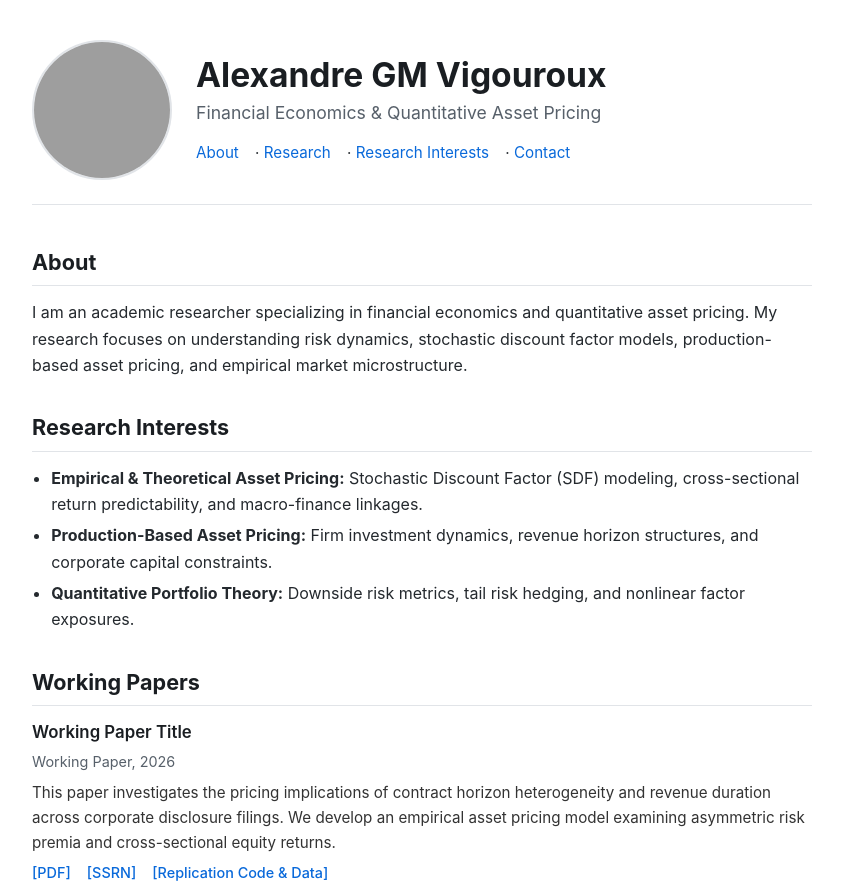
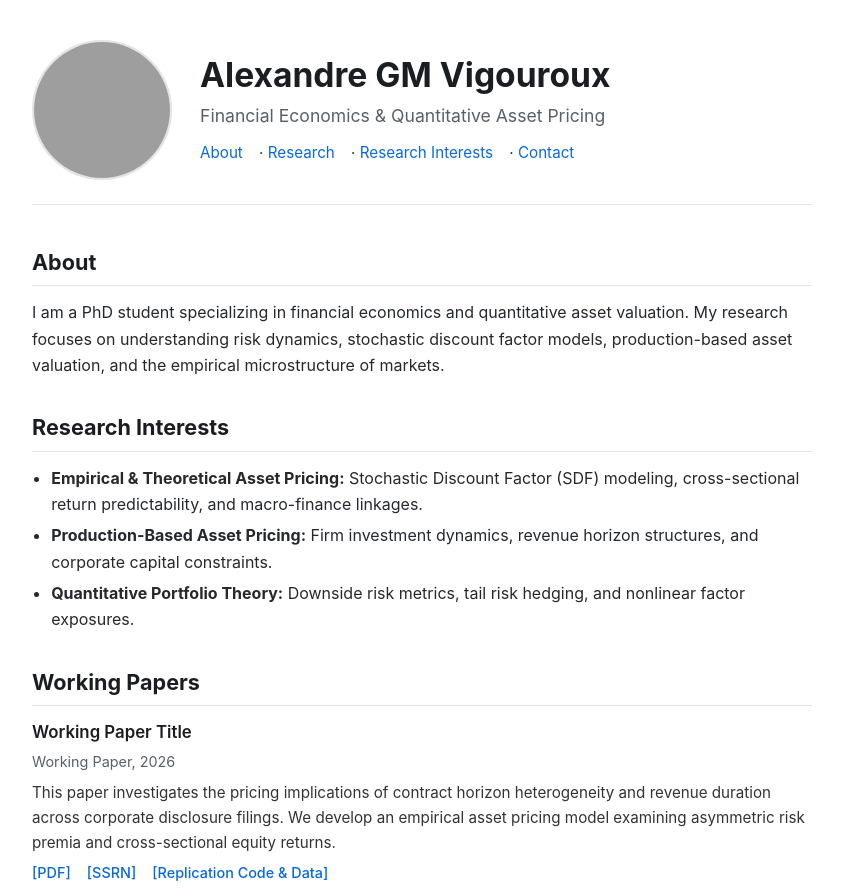
Before and after one commit to AlexandreGMVigouroux/AlexandreGMVigouroux.github.io, a plain HTML site: page index.html in a window 1280 px wide. Shown: the top 888 px of the page, without its empty margins (218-1061 px from the left). Drawn offline with Linux system fonts and the light colour scheme; grey boxes are pictures that could not be loaded.

Commit message:
Update index.html

```diff
--- a/index.html
+++ b/index.html
@@ -12,6 +12,7 @@
       --link-hover: #044289;
       --border-color: #e1e4e8;
       --muted-color: #57606a;
+      --bg-light: #f6f8fa;
     }
 
     * {
@@ -27,18 +28,17 @@
       padding: 0 20px;
     }
 
-    /* En-tête flexible et adaptatif */
+    /* En-tête */
     header {
       display: flex;
       flex-direction: row;
       align-items: center;
-      gap: 24px;
+      gap: 28px;
       margin-bottom: 2.5rem;
       border-bottom: 1px solid var(--border-color);
       padding-bottom: 1.5rem;
     }
 
-    /* Style et taille stricte de la photo */
     .profile-photo {
       width: 140px;
       min-width: 140px;
@@ -46,27 +46,30 @@
       border-radius: 50%;
       object-fit: cover;
       border: 2px solid var(--border-color);
-      background-color: #f6f8fa;
+      background-color: var(--bg-light);
     }
 
-    .header-text {
-      flex: 1;
+    .header-content {
+      display: flex;
+      flex-direction: column;
+      gap: 6px;
     }
 
     h1 {
       font-size: 2.1rem;
       color: var(--heading-color);
-      margin: 0 0 0.2rem 0;
+      margin: 0;
       line-height: 1.2;
     }
 
     .subtitle {
       font-size: 1.1rem;
       color: var(--muted-color);
-      margin-bottom: 0.8rem;
+      margin: 0;
     }
 
     .nav-links {
+      margin-top: 4px;
       font-size: 0.95rem;
     }
 
@@ -74,7 +77,7 @@
       margin-right: 12px;
     }
 
-    /* Adaptation sur écran de smartphone */
+    /* Adaptation pour les écrans mobiles */
     @media (max-width: 600px) {
       header {
         flex-direction: column;
@@ -162,33 +165,32 @@
 <body>
 
   <header>
-    <!-- Vérifiez que le nom du fichier image correspond exactement (ex: photo.jpg, photo.png) -->
-    <img src="./AGMProfile.jpg" alt="Alexandre GM Vigouroux" class="profile-photo">
-    <div class="header-text">
+    <img src="AGMProfile.jpg" alt="Alexandre GM Vigouroux" class="profile-photo">
+    <div class="header-content">
       <h1>Alexandre GM Vigouroux</h1>
-      <div class="subtitle">Financial Economics & Quantitative Asset Pricing</div>
-      <div class="nav-links">
+      <div class="subtitle">Financial Economics &amp; Quantitative Asset Pricing</div>
+      <nav class="nav-links">
         <a href="#about">About</a> &middot;
         <a href="#research">Research</a> &middot;
         <a href="#interests">Research Interests</a> &middot;
         <a href="#contact">Contact</a>
-      </div>
+      </nav>
     </div>
   </header>
 
   <section id="about">
     <h2>About</h2>
     <p>
-      I am an academic researcher specializing in financial economics and quantitative asset pricing.
+      I am a PhD student specializing in financial economics and quantitative asset valuation.
       My research focuses on understanding risk dynamics, stochastic discount factor models,
-      production-based asset pricing, and empirical market microstructure.
+      production-based asset valuation, and the empirical microstructure of markets.
     </p>
   </section>
 
   <section id="interests">
     <h2>Research Interests</h2>
     <ul>
-      <li><strong>Empirical & Theoretical Asset Pricing:</strong> Stochastic Discount Factor (SDF) modeling, cross-sectional return predictability, and macro-finance linkages.</li>
+      <li><strong>Empirical &amp; Theoretical Asset Pricing:</strong> Stochastic Discount Factor (SDF) modeling, cross-sectional return predictability, and macro-finance linkages.</li>
       <li><strong>Production-Based Asset Pricing:</strong> Firm investment dynamics, revenue horizon structures, and corporate capital constraints.</li>
       <li><strong>Quantitative Portfolio Theory:</strong> Downside risk metrics, tail risk hedging, and nonlinear factor exposures.</li>
     </ul>
@@ -206,13 +208,13 @@
       <div class="paper-links">
         <a href="#">[PDF]</a>
         <a href="#">[SSRN]</a>
-        <a href="#">[Replication Code & Data]</a>
+        <a href="#">[Replication Code &amp; Data]</a>
       </div>
     </div>
   </section>
 
   <section id="contact">
-    <h2>Contact & Links</h2>
+    <h2>Contact &amp; Links</h2>
     <p>
       <strong>Email:</strong> <a href="mailto:contact@domain.com">contact@domain.com</a><br>
       <strong>GitHub:</strong> <a href="https://github.com/AlexandreGMVigouroux" target="_blank" rel="noopener">github.com/AlexandreGMVigouroux</a><br>
```
